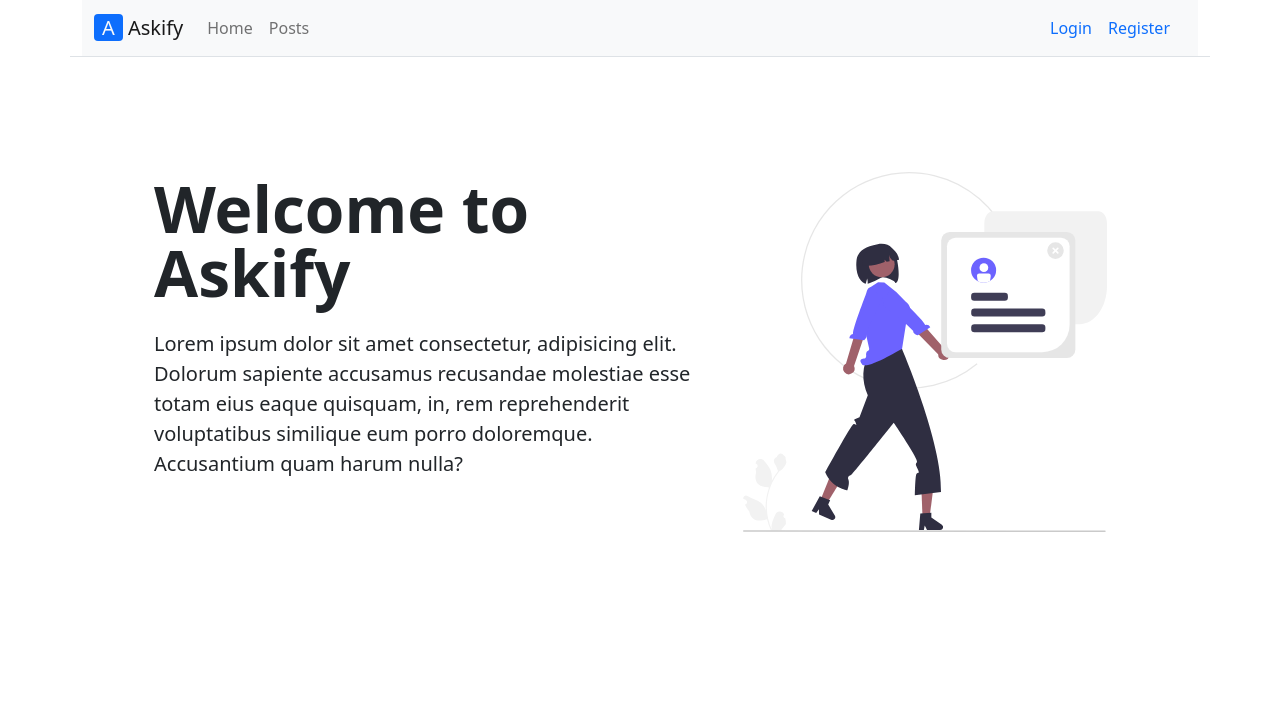
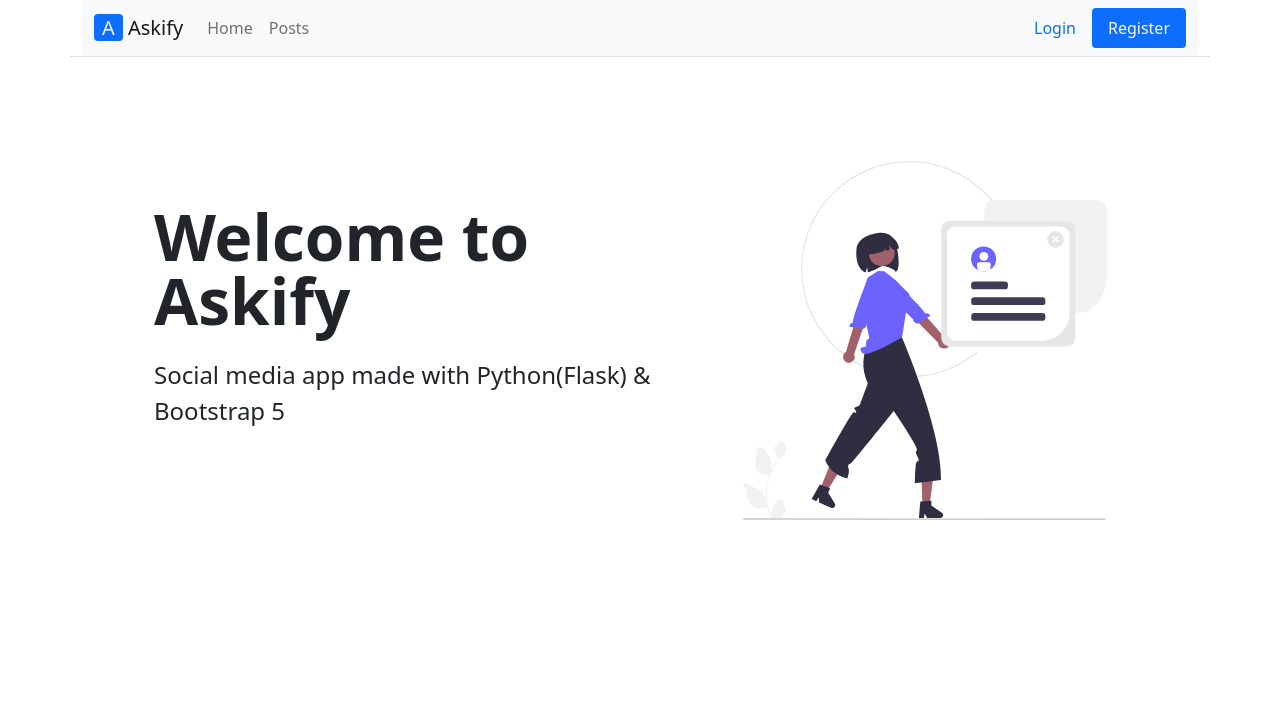
Before and after one commit to Remania/askify, a Flask app: page / in a window 1280 px wide. Shown: the top 719 px of the page. Run offline with Flask 2, Linux system fonts and the light colour scheme.

Commit message:
adding layout css changes

```diff
--- a/app/templates/errors/403.html
+++ b/app/templates/errors/403.html
@@ -9,8 +9,8 @@
         <div class="row p-4 pb-0 pe-lg-0 pt-lg-5 align-items-center rounded-3">
             <div class="col-lg-7 p-3 p-lg-5 pt-lg-3">
                 <h1 class="display-3 fw-bold lh-1 pb-3">403</h1>
-                <p class="lead">
-                    <strong>Askify</strong> is a social media app made with Flask and Bootstrap
+                <p class="lead display-5">
+                    Forbidden
                 </p>
             </div>
             <div class="col-lg-4 p-0 overflow-hidden">
--- a/app/templates/errors/404.html
+++ b/app/templates/errors/404.html
@@ -9,8 +9,8 @@
         <div class="row p-4 pb-0 pe-lg-0 pt-lg-5 align-items-center rounded-3">
             <div class="col-lg-7 p-3 p-lg-5 pt-lg-3">
                 <h1 class="display-3 fw-bold lh-1 pb-3">404</h1>
-                <p class="lead">
-                    <strong>Askify</strong> is a social media app made with Flask and Bootstrap
+                <p class="lead display-5">
+                    Page not found
                 </p>
             </div>
             <div class="col-lg-4 p-0 overflow-hidden">
--- a/app/templates/errors/500.html
+++ b/app/templates/errors/500.html
@@ -9,8 +9,8 @@
         <div class="row p-4 pb-0 pe-lg-0 pt-lg-5 align-items-center rounded-3">
             <div class="col-lg-7 p-3 p-lg-5 pt-lg-3">
                 <h1 class="display-3 fw-bold lh-1 pb-3">500</h1>
-                <p class="lead">
-                    <strong>Askify</strong> is a social media app made with Flask and Bootstrap
+                <p class="lead display-5">
+                    Internal Server Error
                 </p>
             </div>
             <div class="col-lg-4 p-0 overflow-hidden">
--- a/app/templates/index.html
+++ b/app/templates/index.html
@@ -9,8 +9,8 @@
         <div class="row p-4 pb-0 pe-lg-0 pt-lg-5 align-items-center rounded-3">
             <div class="col-lg-7 p-3 p-lg-5 pt-lg-3">
                 <h1 class="display-3 fw-bold lh-1 pb-3">Welcome to Askify</h1>
-                <p class="lead">
-                    Lorem ipsum dolor sit amet consectetur, adipisicing elit. Dolorum sapiente accusamus recusandae molestiae esse totam eius eaque quisquam, in, rem reprehenderit voluptatibus similique eum porro doloremque. Accusantium quam harum nulla?
+                <p class="lead fs-4">
+                    Social media app made with Python(Flask) & Bootstrap 5
                 </p>
             </div>
             <div class="col-lg-4 p-0 overflow-hidden">
--- a/app/templates/layout.html
+++ b/app/templates/layout.html
@@ -32,14 +32,14 @@
                 <ul class="d-flex list-unstyled mb-0">
                   {% if not current_user.is_authenticated %}
                     <li class="nav-item">
-                      <a class="nav-link text-primary px-0" href="{{ url_for('users.login') }}">Login</a>
+                      <a class="nav-link text-primary" href="{{ url_for('users.login') }}">Login</a>
                     </li>
                     <li class="nav-item">
-                      <a class="nav-link text-primary" href="{{ url_for('users.register') }}">Register</a>
+                      <a class="nav-link bg-primary text-light rounded" href="{{ url_for('users.register') }}">Register</a>
                     </li>
                   {% else %}
                     <li class="nav-item">
-                      <a class="nav-link text-primary text-capitalize" href="{{ url_for('users.account') }}">{{current_user.name}}</a>
+                      <a class="nav-link bg-primary text-light rounded text-capitalize" href="{{ url_for('users.account') }}">{{current_user.name}}</a>
                     </li>
                     <li class="nav-item">
                       <a class="nav-link text-primary" href="{{ url_for('users.logout') }}">Logout</a>
```
Also changed, not shown: app/askify.db.
